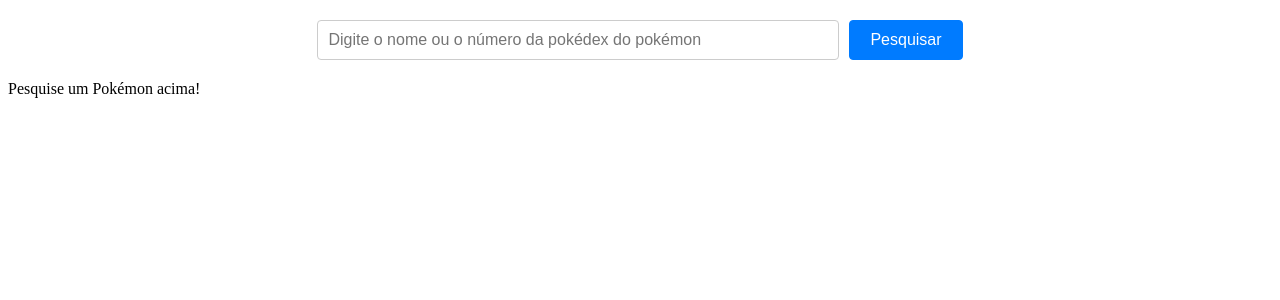
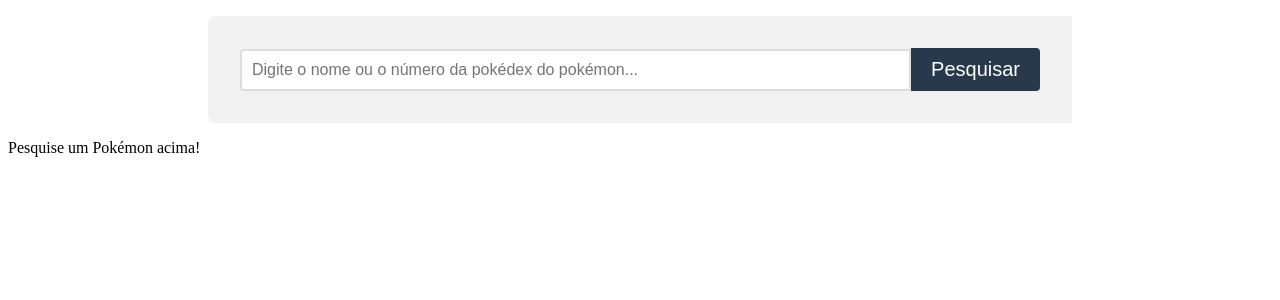
Before and after one commit to mathpimentel/pokemon-react, a React (Vite) app: page / in a window 1280 px wide. Shown: the top 300 px of the page. Built offline with nearby package versions, Linux system fonts and the light colour scheme.

Commit message:
fix - refatorando SearchBar

```diff
--- a/src/components/SearchBar/index.tsx
+++ b/src/components/SearchBar/index.tsx
@@ -1,54 +1,27 @@
-import React from 'react';
+import React from "react";
+import styles from "./styles.module.css"
 
-// Tipagem dos props
 interface SearchBarProps {
   inputValue: string;
   onInputChange: (e: React.ChangeEvent<HTMLInputElement>) => void;
   onSearch: () => void;
 }
 
-const SearchBar= ({ inputValue, onInputChange, onSearch } : SearchBarProps) => {
+const SearchBar = ({ inputValue, onInputChange, onSearch }: SearchBarProps) => {
   return (
-    <div style={styles.container}>
+    <div className={styles.container}>
       <input
         type="text"
         value={inputValue}
         onChange={onInputChange}
-        placeholder="Digite o nome ou o número da pokédex do pokémon"
-        style={styles.input}
+        className={styles.input}
+        placeholder="Digite o nome ou o número da pokédex do pokémon..."
       />
-      <button onClick={onSearch} style={styles.button}>
+      <button onClick={onSearch} className={styles.button}>
         Pesquisar
       </button>
     </div>
   );
 };
 
-// Estilos simples para o componente
-const styles = {
-  container: {
-    display: 'flex',
-    alignItems: 'center',
-    justifyContent: 'center',
-    margin: '20px',
-  },
-  input: {
-    padding: '10px',
-    fontSize: '16px',
-    marginRight: '10px',
-    border: '1px solid #ccc',
-    borderRadius: '4px',
-    width: '500px',
-  },
-  button: {
-    padding: '10px 20px',
-    fontSize: '16px',
-    cursor: 'pointer',
-    border: '1px solid #007BFF',
-    backgroundColor: '#007BFF',
-    color: 'white',
-    borderRadius: '4px',
-  }
-};
-
 export default SearchBar;
--- /dev/null
+++ b/src/components/SearchBar/styles.module.css
@@ -0,0 +1,43 @@
+.container {
+  display: flex;
+  justify-content: center;
+  align-items: center;
+  padding: 2rem;
+  background-color: #f1f1f1;
+  border-radius: 8px 0 0 8px;
+  max-width: 800px;
+  margin: 1rem auto;
+}
+
+.input {
+  width: 100%;
+  padding: 10px;
+  font-size: 1rem;
+  border: 2px solid #ddd;
+  border-radius: 4px 0 0 4px;
+  transition: border-color 0.3s ease;
+}
+
+.input:focus {
+  border-color: #28394B;
+}
+
+.button {
+  font-weight: 500;
+  padding: 10px 20px;
+  font-size: 1.25rem;
+  border: none;
+  border-radius: 0 4px 4px 0;
+  background-color: #28394B;
+  color: white;
+  cursor: pointer;
+  transition: background-color 0.3s ease;
+}
+
+.button:hover {
+  background-color: #496787;
+}
+
+.button:active {
+  background-color: #30A14E;
+}
```
